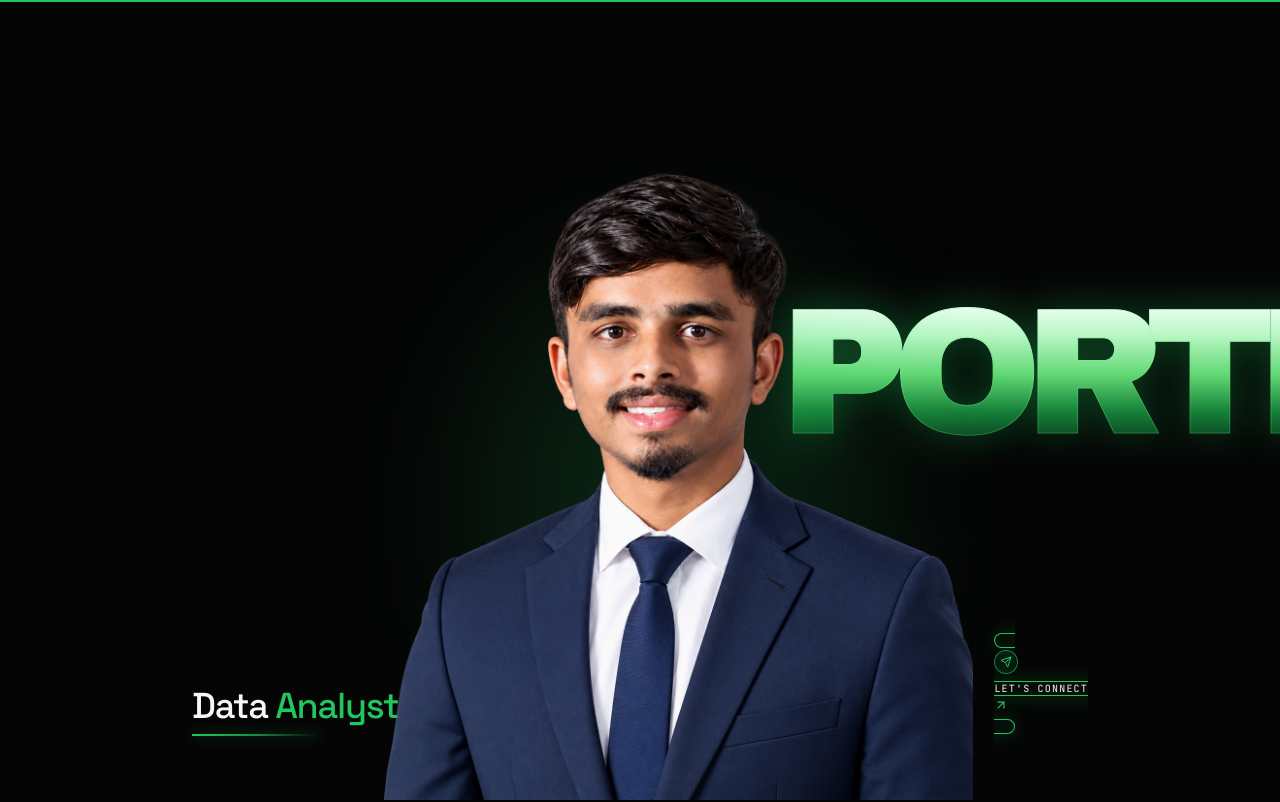
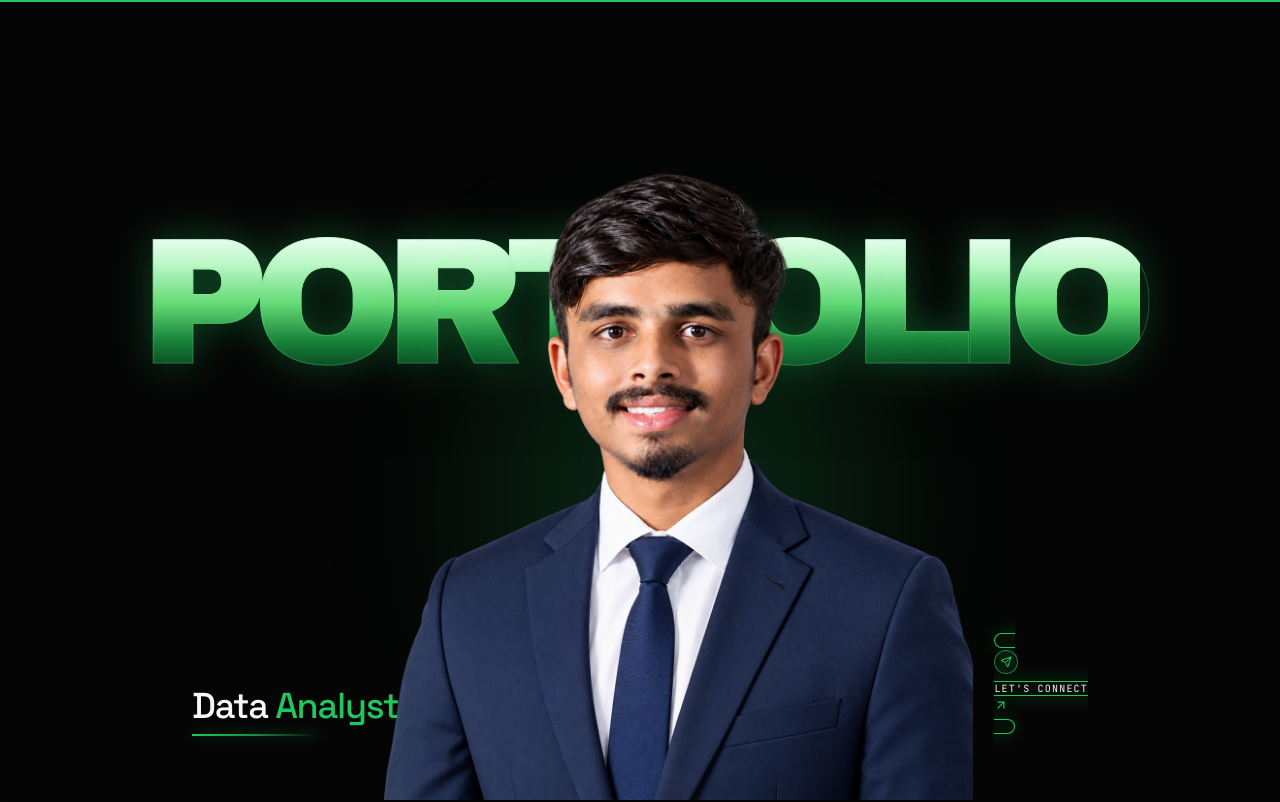
Before and after one commit to bhaskar-nb/portfolio, a Next.js app: page / in a window 1280 px wide. Shown: the top 802 px of the page. Built offline with nearby package versions, Linux system fonts and the light colour scheme.

Commit message:
Fix portfolio text viewport centering

```diff
--- a/components/Opening.tsx
+++ b/components/Opening.tsx
@@ -10,12 +10,13 @@ export default function Opening() {
   return (
     <section id="opening" className="relative flex h-[100dvh] min-h-[560px] w-full items-end justify-center overflow-hidden bg-base-900">
       <div className="relative h-full w-full max-w-[1920px]">
+        <div className="pointer-events-none absolute inset-x-0 top-[38%] z-0 flex -translate-y-1/2 justify-center select-none">
           <motion.div
             initial={{ opacity: 0, scale: 0.97 }}
             animate={{ opacity: 1, scale: 1 }}
             transition={{ duration: 1.1, ease: [0.22, 1, 0.36, 1] }}
             aria-hidden="true"
-          className="pointer-events-none absolute left-1/2 top-[38%] z-0 w-screen -translate-x-1/2 -translate-y-1/2 select-none whitespace-nowrap text-center text-[clamp(4.2rem,14vw,17rem)] font-black uppercase leading-[0.78] tracking-[-0.095em]"
+            className="w-max whitespace-nowrap text-center text-[clamp(4.2rem,14vw,17rem)] font-black uppercase leading-[0.78] tracking-[-0.095em]"
             style={{
               fontFamily: '"Arial Black", "Helvetica Neue", Arial, sans-serif',
               background: "linear-gradient(180deg, #effff3 0%, #b9f7c5 22%, #63d975 50%, #18843b 76%, #063b1a 100%)",
@@ -28,6 +29,7 @@ export default function Opening() {
           >
             PORTFOLIO
           </motion.div>
+        </div>
 
         <motion.div
           initial={{ opacity: 0, y: 20 }}
```
Lines whose indentation alone changed are shown as unchanged.
